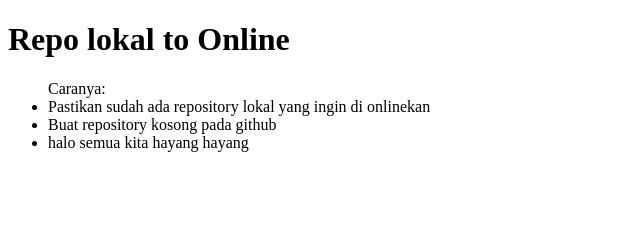
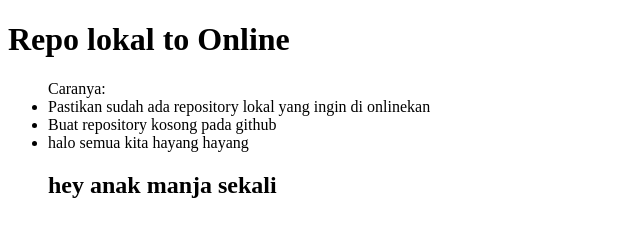
Before and after one commit to AlvitoAlfian/repo-lokal-vito, a plain HTML site: page index.html in a window 1280 px wide. Shown: the whole page, without its empty margins (0-640 px from the left). Drawn offline with Linux system fonts and the light colour scheme.

Commit message:
menambahkan sesuatu ke codingan lagi

```diff
--- a/index.html
+++ b/index.html
@@ -12,6 +12,7 @@
         <li>Pastikan sudah ada repository lokal yang ingin di onlinekan</li>
         <li>Buat repository kosong pada github</li>
         <li>halo semua kita hayang hayang</li>
+        <h2>hey anak manja sekali</h2>
     </ul>
 </body>
 </html>
```
